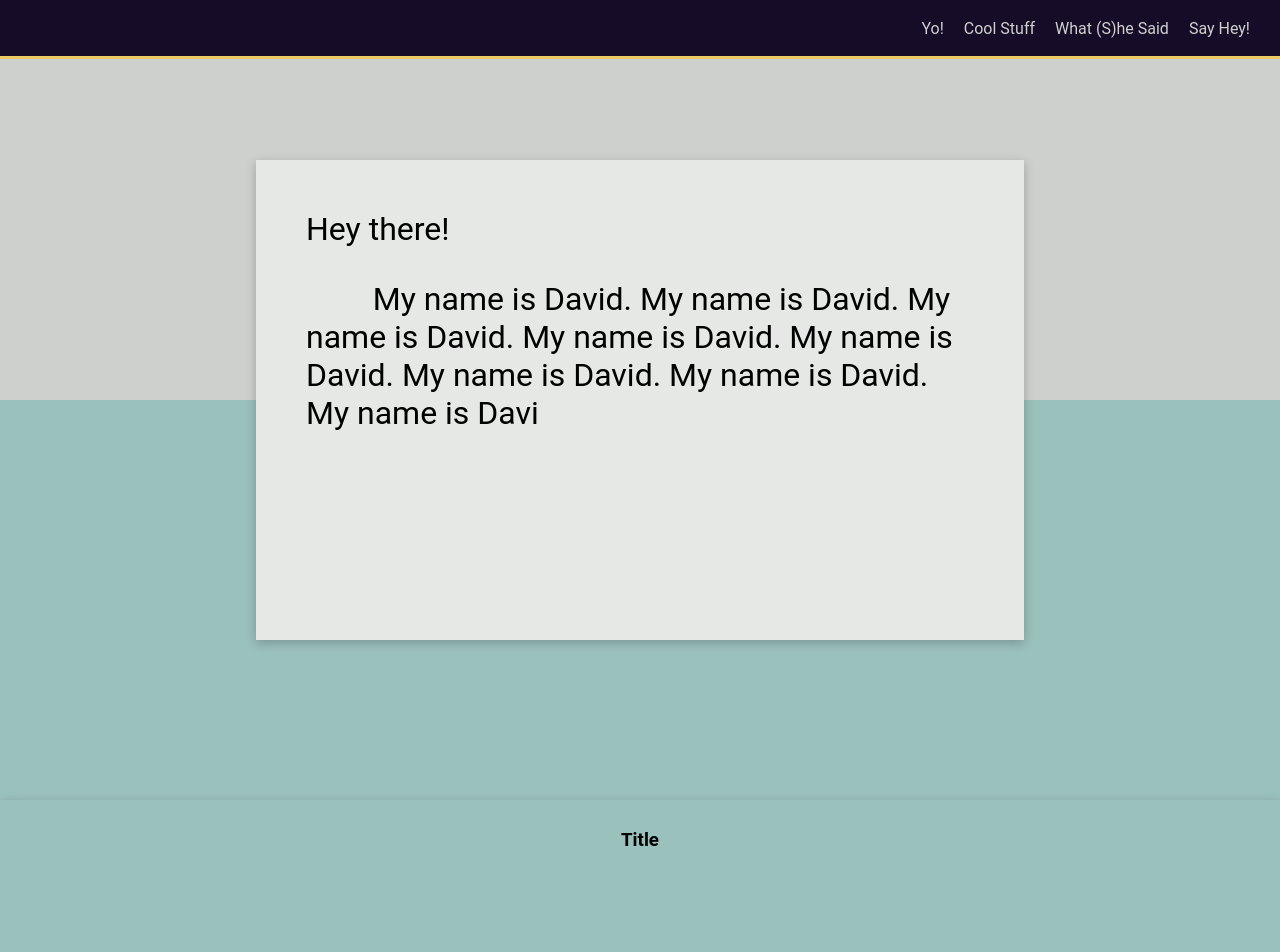
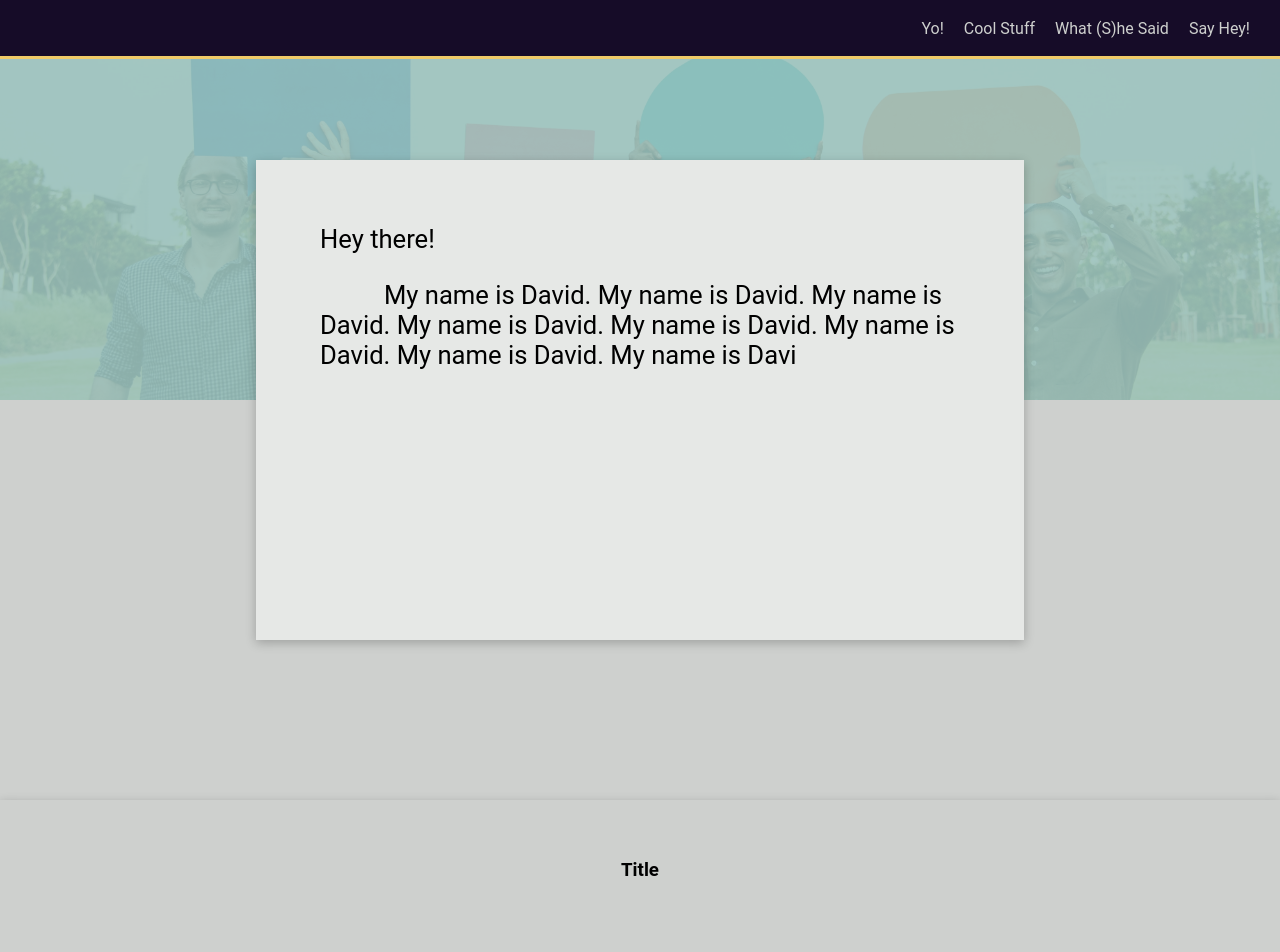
Before and after one commit to garrettdavid1/portfolio-vanilla, a plain HTML site: page index.html in a window 1280 px wide. Shown: the top 952 px of the page. Drawn offline with Linux system fonts and the light colour scheme.

Commit message:
Fixed anchor jumping, set background image for first background section, made it parallax, almost fixed message font sizing

```diff
--- a/css/index.css
+++ b/css/index.css
@@ -18,14 +18,18 @@ p{
 .background-section{
     height: 50vh;
     width: 100vw;
+    background-attachment: fixed;
+    background-position: center;
+    background-repeat: no-repeat;
+    background-size: cover;
 }
 
 .background-section:nth-child(even){
-    background-color: #9BC1BC;
+    background-color: #CED0CE;
 }
 
 .background-section:nth-child(odd){
-    background-color: #CED0CE;
+    background-color: rgba(155, 193, 188, .9);
 }
 
 .background-section:nth-child(n + 2){
@@ -34,6 +38,18 @@ p{
 
 .background-section:last-of-type{
     height: 50vh;
+}
+
+#background-section-1{
+    background-image: url(/content/images/carrying-cheerful.jpg);
+    background-size: cover;
+    background-position-y: 25%;
+}
+
+.background-layer{
+    width: 100%;
+    height: 100%;
+    background-color: inherit;
 }
 
 #header{
@@ -72,7 +88,7 @@ p{
     background-color: #E6E8E6;
     box-shadow: 0px 3px 10px rgba(0, 0, 0, 0.23);
     box-sizing: border-box;
-    padding: 50px;
+    padding: 5vw;
 }
 
 #message-body{
@@ -84,7 +100,7 @@ p{
 }
 
 .message{
-    font-size:2em;
+    font-size:calc(100vw/100vh);
 }
 
 .message:first-of-type{
@@ -107,6 +123,7 @@ p{
     width: 100%;
     height: 100%;
     padding: 10px;
+    padding-top: 5vh;
     position: absolute;
     left: 0;
     background-color: transparent;
@@ -126,3 +143,10 @@ p{
 #contact-section{
     top: 300vh;
 }
+
+.section-anchor{
+    display: block;
+    position: relative;
+    top: -7vh;
+    padding-top: 7vh;
+}
--- a/index.html
+++ b/index.html
@@ -5,7 +5,7 @@
 <body>
     <a name="top"></a>
     <div id="background-sections">
-        <div class="background-section"></div>
+        <div id="background-section-1" class="background-section"><div class="background-layer"></div></div>
         <div class="background-section"></div>
         <div class="background-section"></div>
         <div class="background-section"></div>
@@ -24,13 +24,13 @@
         <p id="message-salutation-line-two" class="message message-salutation"></p>
     </div>
     <div id="projects-section" class="section">
-        <a name="projects"><h3>Title</h3></a>
+        <a name="projects" class="section-anchor"><h3>Title</h3></a>
     </div>
     <div id="testimonials-section" class="section">
-        <a name="testimonials"><h3>Title</h3></a>
+        <a name="testimonials" class="section-anchor"><h3>Title</h3></a>
     </div>
     <div id="contact-section" class="section">
-        <a name="contact"><h3>Title</h3></a>
+        <a name="contact" class="section-anchor"><h3>Title</h3></a>
     </div>
     <script src="scripts/index.js"></script>
 </body>
--- a/scripts/index.js
+++ b/scripts/index.js
@@ -1,10 +1,3 @@
-function run() {
-
-	typeWelcomeMessage();
-
-	// typeWriter("Hello, I'm David.", document.getElementById('message'));
-}
-
 if (document.readyState!='loading'){
     run();
 } else if (document.addEventListener) {
@@ -20,6 +13,48 @@ if (document.readyState!='loading'){
     https://plainjs.com/javascript/events/running-code-when-the-document-is-ready-15/
 */
 
+function run() {
+	window.addEventListener('resize', () => {
+		sizeText();
+	});
+	sizeText();
+	typeWelcomeMessage();
+}
+
+sizeText = () => {
+	let messages = Array.from(document.getElementsByClassName('message'));
+	messages.forEach(message => {
+		message.style.fontSize = window.innerWidth / window.innerHeight + 'em';
+	})
+};
+
+typeWelcomeMessage = () => {
+	const messageQueue = [
+		{text: 'Hey there!', elementId: 'message-greeting'},
+		{text: 'My name is David. My name is David. My name is David. My name is David. My name is David. My name is David. My name is David. My name is David. My name is David. ', elementId: 'message-body'},
+		{text: 'Sincerely,', elementId: 'message-salutation-line-one'},
+		{text: 'Me', elementId: 'message-salutation-line-two'},
+	]
+
+	typeMessagesSynchronously(messageQueue)
+};
+
+typeMessagesSynchronously = (messageQueue) => {
+	if(messageQueue.length > 0){
+		getTypeWriterFunction(messageQueue, 0)();
+	}
+};
+
+getTypeWriterFunction = (messageQueue, index) => {
+	const nextIndex = index + 1;
+	const message = messageQueue[index];
+	if(messageQueue[nextIndex]){
+		return () => {typeWriter(message.text, document.getElementById(message.elementId), 30, 0, getTypeWriterFunction(messageQueue, nextIndex))};
+	} else{
+		return () => {typeWriter(message.text, document.getElementById(message.elementId), 30, 0, null)};
+	}
+};
+
 typeWriter = (text, component, speed = 50, i = 0, callback) => {
 	component.innerHTML += text.charAt(i);
     if (i < text.length) {
@@ -30,36 +65,4 @@ typeWriter = (text, component, speed = 50, i = 0, callback) => {
     } else if(callback){
 		setTimeout(callback, 500);
 	}
-}
-
-typeMessagesSynchronously = (messageQueue) => {
-	let resultFunction;
-	if(messageQueue.length > 0){
-		resultFunction = getTypeWriterFunction(messageQueue, 0);
-	} else{
-		resultFunction = () => {};
-	}
-
-	resultFunction();
-}
-
-getTypeWriterFunction = (messageQueue, index) => {
-	const nextIndex = index + 1;
-	const message = messageQueue[index];
-	if(messageQueue[nextIndex]){
-		return () => {typeWriter(message.text, document.getElementById(message.elementId), 30, 0, getTypeWriterFunction(messageQueue, nextIndex))};
-	} else{
-		return () => {typeWriter(message.text, document.getElementById(message.elementId), 30, 0, null)};
-	}
-}
-
-typeWelcomeMessage = () => {
-	const messageQueue = [
-		{text: 'Hey there!', elementId: 'message-greeting'},
-		{text: 'My name is David. My name is David. My name is David. My name is David. My name is David. My name is David. My name is David. My name is David. My name is David. ', elementId: 'message-body'},
-		{text: 'Sincerely,', elementId: 'message-salutation-line-one'},
-		{text: 'Me', elementId: 'message-salutation-line-two'},
-	]
-
-	typeMessagesSynchronously(messageQueue)
-}
+};
```
Also changed, not shown: content/images/carrying-cheerful.jpg (added).
